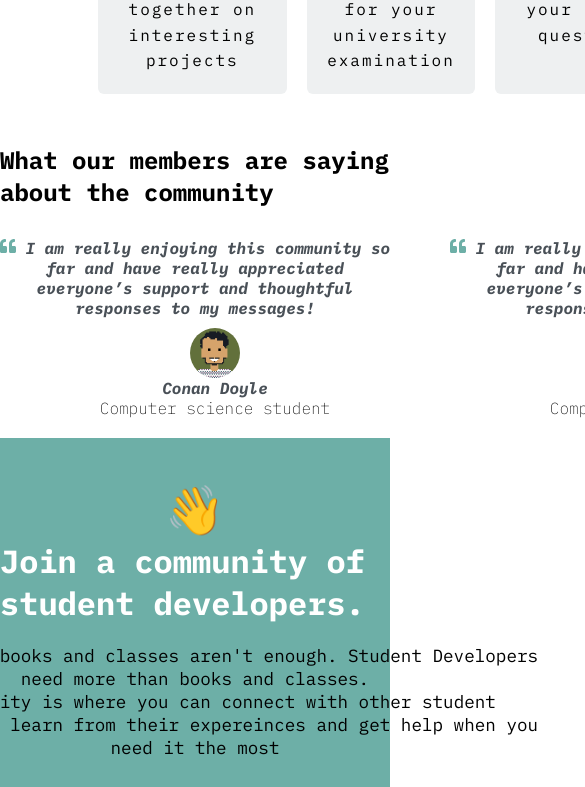
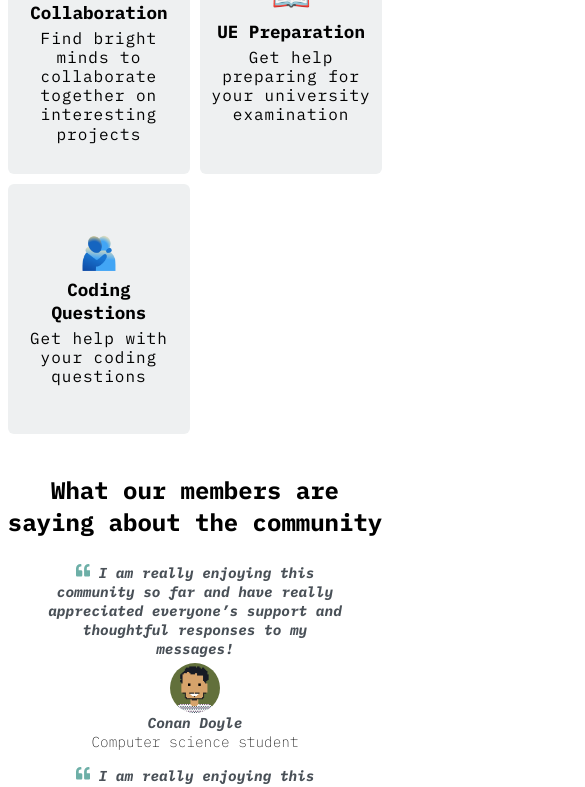
Before and after one commit to rohitgulam/student-developers-community, a React (Create React App) app: page / in a window 390 px wide. Shown: the part 2662-3449 px from the top of the page, 585 px wide, since content can reach past the window. Built offline with nearby package versions, Linux system fonts and the light colour scheme; a web font is replaced by a local one.

Commit message:
implemented responsive design

```diff
--- a/src/components/Benefits.jsx
+++ b/src/components/Benefits.jsx
@@ -1,5 +1,6 @@
 import React from 'react';
 import styled from 'styled-components';
+import {devices} from './devices';
 
 function Benefits() {
   return (
@@ -107,6 +108,73 @@
         }
 
     }
+
+    @media ${devices.mobileS}{
+        width: 96%;
+        margin: 20px auto;
+        grid-template-columns: repeat(2, 1fr);
+        grid-gap: 10px;
+
+        h5{
+            font-size: 2rem;
+            padding-bottom: 5px;
+        }
+
+        h4{
+            font-size: 1.1rem;
+            padding-bottom: 5px;
+        }
+
+        }
+
+        div{
+            background: #eef0f1;
+            border-radius: 6px;
+            height: 250px;
+            padding: 10px;
+
+            :hover{
+                box-shadow: unset;
+            }
+
+
+            p{
+                line-height: 1.2rem;
+                letter-spacing: 1px;
+            }
+
+        }
+
+
+    @media ${devices.tablet}{
+        width: 94%;
+        margin: 30px auto;
+        display: grid;
+        grid-template-columns: repeat(3, 1fr);
+        grid-gap: 15px;
+        text-align: center;
+
+        div{
+            :hover{
+                box-shadow: unset;
+            }
+        }
+    }
+    @media ${devices.laptop}{
+        width: 50%;
+        margin: 30px auto;
+        display: grid;
+        grid-template-columns: repeat(3, 1fr);
+        grid-gap: 20px;
+        text-align: center;
+
+        div{
+        :hover{
+            box-shadow: 10px 10px 20px rgba(199, 197, 197, 0.8);
+        }
+    }
+    }
+
 `;
 
 export default Benefits
--- a/src/components/Footer.jsx
+++ b/src/components/Footer.jsx
@@ -3,6 +3,7 @@
 import {NavLink} from 'react-router-dom';
 import logo from '../img/logo-light.png';
 import Button from './Button';
+import {devices} from './devices'
 
 function Footer() {
   return (
@@ -11,7 +12,7 @@
             <NavLink to='/' className="site-title">
                 <img src={logo} alt="Student Developer Community Logo" width="105px" height="60px"/>
             </NavLink>
-            <Button text="Join the community" />
+            <Button className="btn" text="Join the community" />
         </div>
         <hr />
 
@@ -44,6 +45,28 @@
         border: 0.8 solid #d9dbde;
         margin: 10px 0;
     }
+
+    @media ${devices.mobileS}{
+
+        div{
+            width: 94%;
+            margin: 0 auto;
+            display: flex;
+            align-items: center;
+            justify-content: space-between;
+
+            .btn{
+                display: none;
+            }
+        }
+
+    }
+    @media ${devices.tablet}{
+
+    }
+    @media ${devices.laptop}{
+
+    }
 `;
 
 const LFooter = styled.div`
--- a/src/components/Testimonial.jsx
+++ b/src/components/Testimonial.jsx
@@ -1,7 +1,8 @@
 import React from 'react';
 import styled from 'styled-components';
 import {FaQuoteLeft} from 'react-icons/fa';
-import Photo from '../img/img.jpg'
+import Photo from '../img/img.jpg';
+import {devices} from "./devices"
 
 function Testimonial() {
   return (
@@ -41,7 +42,8 @@
     align-items: center;
 
     h2{
-      margin: 20px 0;
+      margin: 20px 1px;
+      text-align: center;
     }
 `;
 
@@ -88,6 +90,145 @@
       }
     }
   }
+
+  @media ${devices.mobileS}{
+    display: grid;
+    grid-template-columns: repeat(1, 1fr);
+    grid-gap: 0;
+
+    div{
+    width: 300px;
+    margin: 5px 0px;
+
+    p{
+      color: #495057;
+      font-style: italic;
+      font-weight: lighter;
+      text-align: center;
+      font-size: 0.9rem;
+
+      svg{
+        color: #6dafa7;
+
+      }
+    }
+
+    .photo-name{
+      display: flex;
+      flex-direction: column;
+      justify-content: center;
+      align-items: center;
+
+      img{
+        width: 50px;
+        height: 50px;
+        border-radius: 50%;
+      }
+    }
+
+    .name{
+      font-style: italic;
+
+      span{
+        font-style: normal;
+        color: black;
+      }
+    }
+  }
+
+
+  }
+  @media ${devices.tablet}{
+    display: grid;
+    grid-template-columns: repeat(3, 1fr);
+    grid-gap: 0px;
+
+    div{
+    width: 260px;
+    margin: 10px 5px;
+
+    p{
+      color: #495057;
+      font-style: italic;
+      font-weight: lighter;
+      text-align: center;
+      font-size: 0.9rem;
+
+      svg{
+        color: #6dafa7;
+
+      }
+    }
+
+    .photo-name{
+      display: flex;
+      flex-direction: column;
+      justify-content: center;
+      align-items: center;
+
+      img{
+        width: 50px;
+        height: 50px;
+        border-radius: 50%;
+      }
+    }
+
+    .name{
+      font-style: italic;
+
+      span{
+        font-style: normal;
+        color: black;
+      }
+    }
+  }
+  }
+  @media ${devices.laptop}{
+    display: grid;
+    grid-template-columns: repeat(3, 1fr);
+    grid-gap: 10px;
+
+    div{
+      width: 400px;
+      margin: 10px 20px;
+
+      p{
+        color: #495057;
+        font-style: italic;
+        font-weight: lighter;
+        text-align: center;
+
+        svg{
+          color: #6dafa7;
+
+        }
+      }
+
+      .photo-name{
+        display: flex;
+        flex-direction: column;
+        justify-content: center;
+        align-items: center;
+
+        img{
+          width: 50px;
+          height: 50px;
+          border-radius: 50%;
+        }
+      }
+
+      .name{
+        font-style: italic;
+
+        span{
+          font-style: normal;
+          color: black;
+        }
+      }
+    }
+  }
+
+
 `;
 
 export default Testimonial
--- a/src/components/TopFooter.jsx
+++ b/src/components/TopFooter.jsx
@@ -1,6 +1,7 @@
 import React from 'react';
 import SButton from './SButton';
 import styled from 'styled-components';
+import {devices} from './devices'
 
 function TopFooter() {
   return (
@@ -9,7 +10,7 @@
       <h2>Join a community of student developers.</h2>
       <p>As a student, books and classes aren't enough. Student Developers need more than books and classes. <br /> Our community is where you can connect with other student developers and learn from their expereinces and get help when you need it the most</p>
       <SButton text='Join the community'/>
-      <p className="small">The entry will be closed once we reach 100 members 😉 </p>
+      <p className="small">Entry will be closed once we reach 100 members 😉 </p>
     </Div>
   )
 }
@@ -48,6 +49,42 @@
     margin: unset;
 
   }
+
+  @media ${devices.mobileS}{
+    padding: 30px 0;
+
+    h2{
+      font-size: 1.8rem;
+      text-align: center;
+    }
+
+    p{
+      width: 90%;
+      text-align: center;
+      font-size: 1.1rem;
+      margin: 15px 0;
+    }
+
+
+    .small{
+      font-size: 0.75rem;
+      width: 280px;
+      margin: unset;
+
+    }
+  }
+  @media ${devices.tablet}{
+
+  }
+  @media ${devices.laptop}{
+    p{
+    width: 700px;
+    text-align: center;
+    font-size: 1.1rem;
+    margin: 20px 0;
+  }
+  }
+
 `;
 
 export default TopFooter
```
